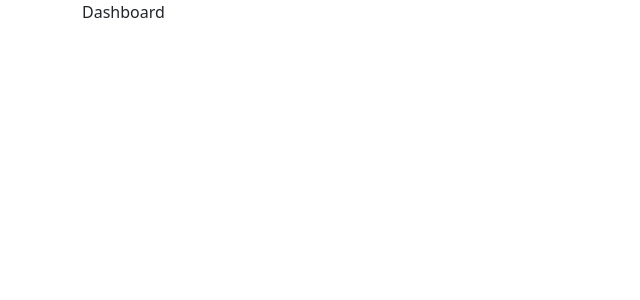
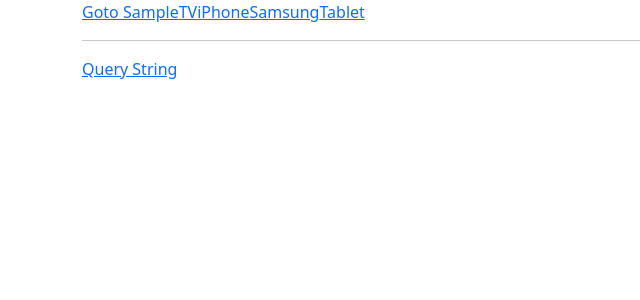
Before and after one commit to hakanozer/creditwest_2024_react, a React (Create React App) app in the folder overview/: page /dashboard in a window 1280 px wide. Shown: the top 300 px of the page, without its empty margins (0-640 px from the left). Built offline with nearby package versions, Linux system fonts and the light colour scheme.

Commit message:
UseEffect

```diff
--- a/overview/src/pages/Dashboard.tsx
+++ b/overview/src/pages/Dashboard.tsx
@@ -1,8 +1,24 @@
 import React from 'react'
+import { NavLink } from 'react-router-dom'
 
 function Dashboard() {
+  const links = [
+    {id: 100, title: 'TV'},
+    {id: 101, title: 'iPhone'},
+    {id: 102, title: 'Samsung'},
+    {id: 104, title: 'Tablet'},
+  ]
   return (
-    <div>Dashboard</div>
+    <>
+        <NavLink to={'/sample/'+110}>Goto Sample</NavLink>
+        {links.map((item, index) =>
+            <React.Fragment key={index}>
+                <NavLink  to={'/sample/'+item.id}>{item.title}</NavLink>
+            </React.Fragment>
+        )}
+        <hr/>
+        <NavLink to={'/sample/100?userID=50&cid=150'}>Query String</NavLink>
+    </>
   )
 }
 
--- a/overview/src/pages/NotFound.tsx
+++ b/overview/src/pages/NotFound.tsx
@@ -0,0 +1,16 @@
+import React from 'react'
+
+function NotFound() {
+  return (
+    <div className="col-md-12 text-center">
+    <h1>404</h1>
+    <h2>Page Not Found</h2>
+    <p>
+        Sorry, the page you are looking
+        for does not exist.
+    </p>
+    </div>
+  )
+}
+
+export default NotFound
--- /dev/null
+++ b/overview/src/pages/Sample.tsx
@@ -0,0 +1,44 @@
+import React, { useEffect, useState } from 'react'
+import { useParams, useSearchParams } from 'react-router-dom'
+
+function Sample() {
+
+  const [username, setUsername] = useState('')
+  const [password, setPassword] = useState('')
+  const [cidData, setCidData] = useState('')
+
+  const params = useParams()
+  const [searchParams, setSearchParams] = useSearchParams()
+
+
+  useEffect(() => {
+    const userId = searchParams.get("userID")
+    const cid = searchParams.get("cid")
+    if (userId) {
+        console.log(userId)
+    }
+    if (cid) {
+        console.log(cid)
+        setCidData(cid)
+    }
+  }, [])
+
+  useEffect(() => {
+    setTimeout(() => {
+        console.log(username, password)
+    }, 3000);
+    console.log("this line call")
+  }, [username])
+
+
+  return (
+    <>
+        <h2>{params.id}</h2>
+        <h3>{cidData}</h3>
+        <input onChange={(evt) => setUsername(evt.target.value)} placeholder='username' />
+        <input onChange={(evt) => setPassword(evt.target.value)}  placeholder='password' />
+    </>
+  )
+}
+
+export default Sample
--- a/overview/src/utils/MainRoute.tsx
+++ b/overview/src/utils/MainRoute.tsx
@@ -4,6 +4,8 @@
 import Login from '../pages/Login';
 import Register from '../pages/Register';
 import Dashboard from '../pages/Dashboard';
+import NotFound from '../pages/NotFound';
+import Sample from '../pages/Sample';
 
 
 export const route =
@@ -12,5 +14,7 @@
         <Route path='/' element={<Login />} />
         <Route path='/register' element={<Register />} />
         <Route path='/dashboard' element={<Dashboard />} />
+        <Route path='/sample/:id' element={<Sample />} />
+        <Route path='*' element={<NotFound />} />
     </Routes>
 </BrowserRouter>
```
